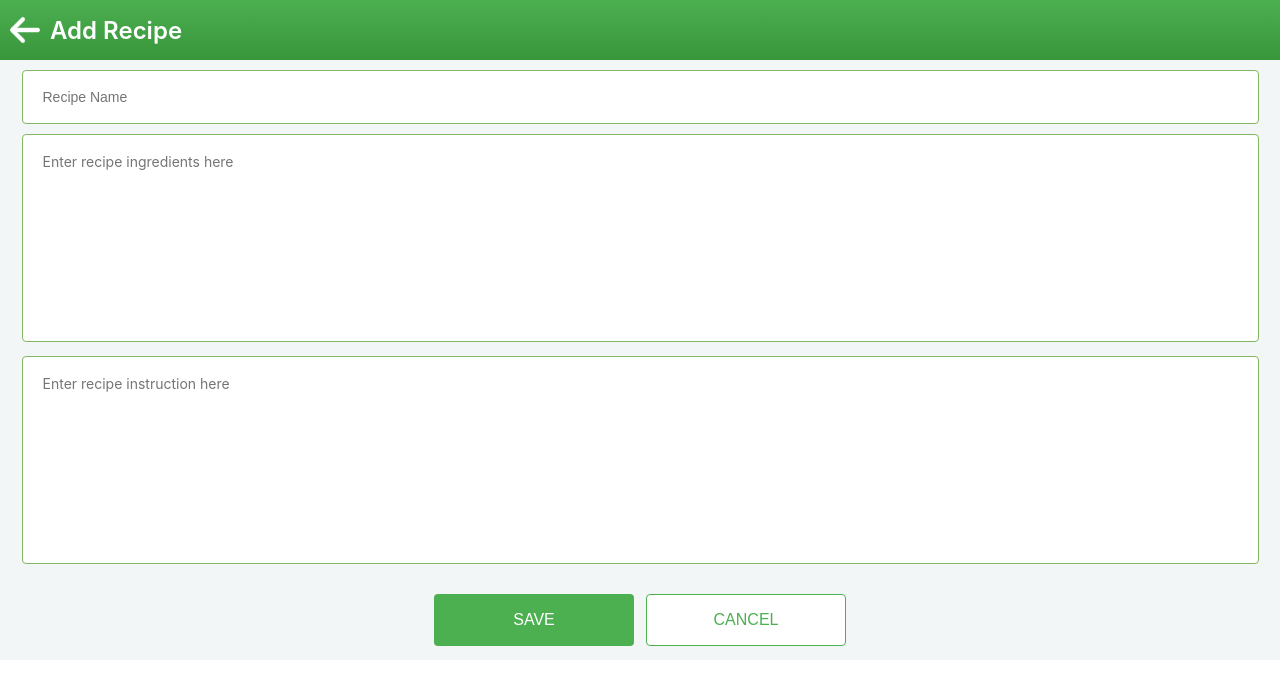
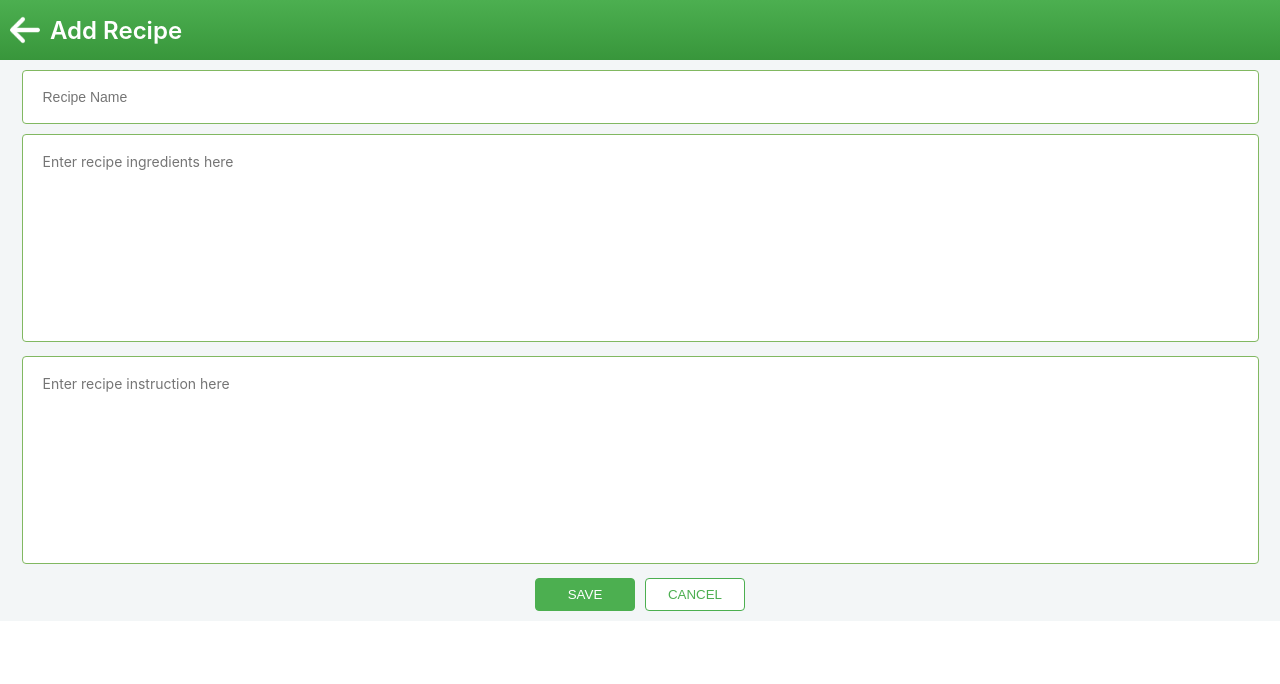
Before and after one commit to changulpaye/chef-client, a React (Create React App) app: page /add-recipe in a window 1280 px wide. Shown: the top 684 px of the page. Built offline with nearby package versions, Linux system fonts and the light colour scheme.

Commit message:
add recipe button design changes

```diff
--- a/src/components/add-recipe/AddRecipe.jsx
+++ b/src/components/add-recipe/AddRecipe.jsx
@@ -34,8 +34,11 @@ const AddRecipe = () => {
           ></textarea>
         </div>
         <div className="row med-bottom-mar">
-          <button className="button med-right-mar"> SAVE </button>
-          <button className="button-outline" onClick={() => history.goBack()}>
+          <button className="button-medium med-right-mar"> SAVE </button>
+          <button
+            className="button-medium-outline"
+            onClick={() => history.goBack()}
+          >
             CANCEL
           </button>
         </div>
--- a/src/index.css
+++ b/src/index.css
@@ -90,6 +90,7 @@ code {
   color: white;
   cursor: pointer;
   padding: 8px;
+  min-width: 100px;
   border-radius: 4px;
 }
 .button-medium-outline {
@@ -98,6 +99,7 @@ code {
   background-color: white;
   cursor: pointer;
   padding: 8px;
+  min-width: 100px;
   border-radius: 4px;
 }
 
```
